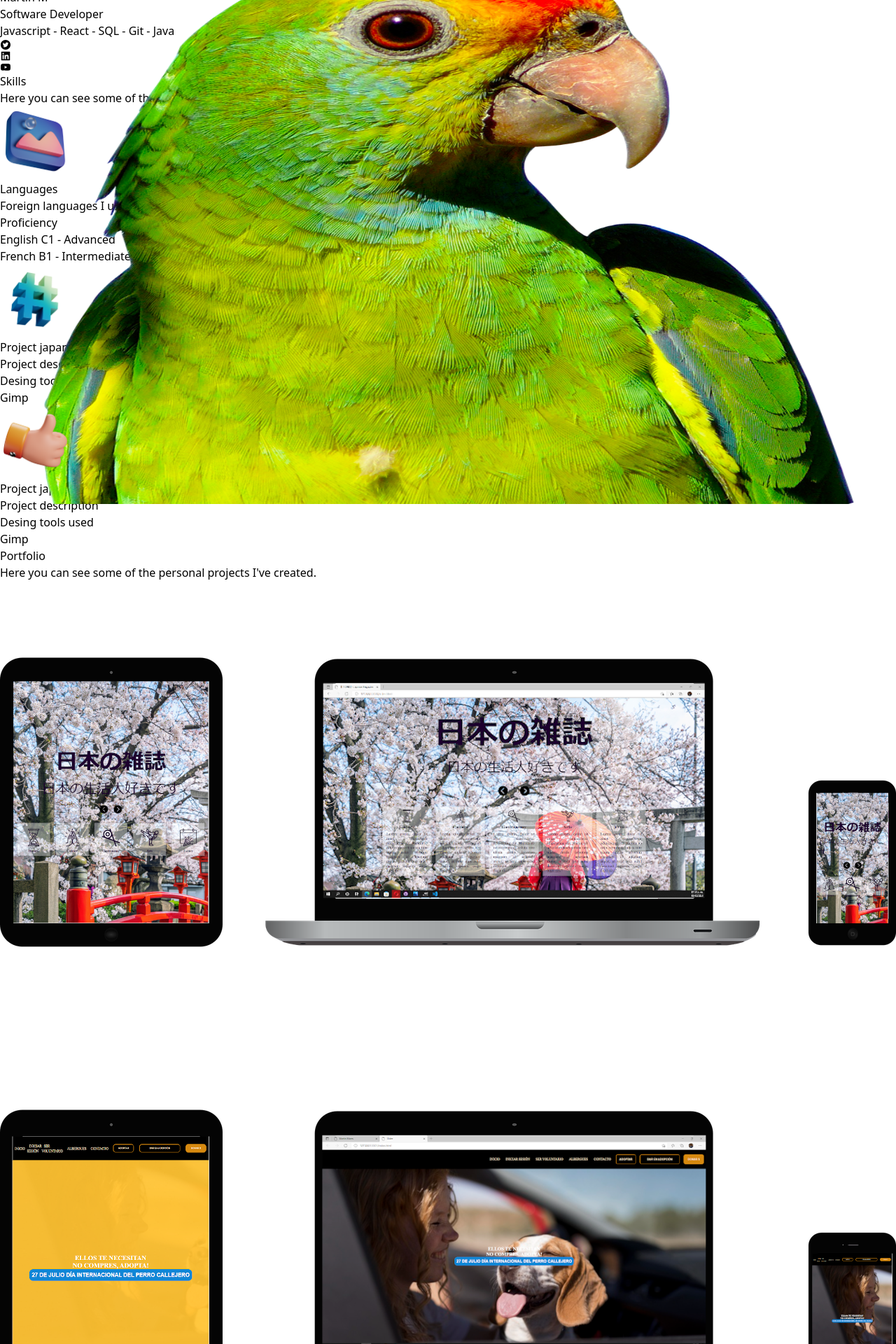
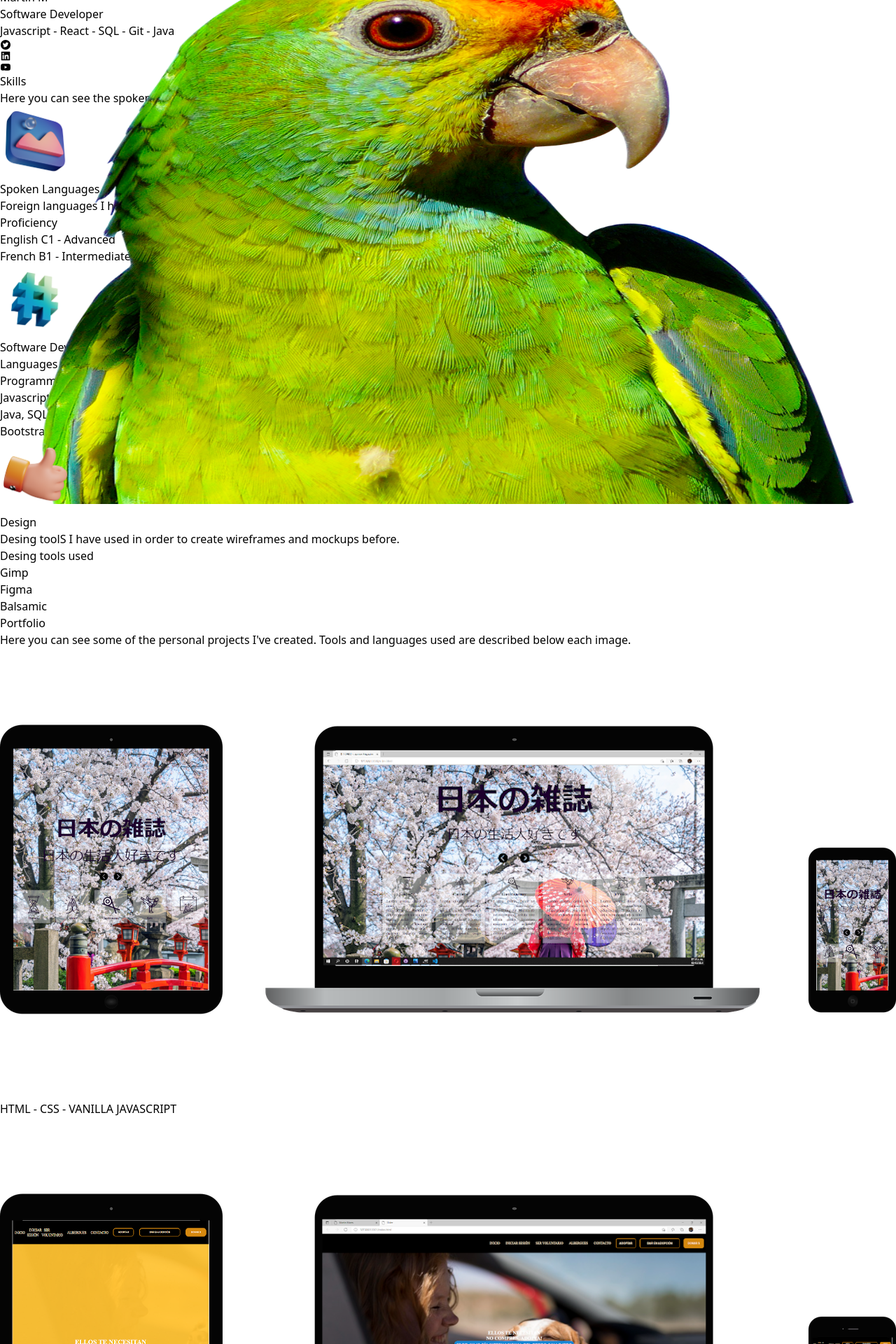
Before and after one commit to MartinMaresC/ReactPortfolio, a Next.js app in the folder react-portfolio/: page / in a window 1280 px wide. Shown: the part 80-2000 px from the top of the page at 70% size. Built offline with nearby package versions, Linux system fonts and the light colour scheme.

Commit message:
Update index
Images and text customized. Profile picture to be added along with more repositories, icons to be changed and contact section too.

```diff
--- a/react-portfolio/pages/index.tsx
+++ b/react-portfolio/pages/index.tsx
@@ -24,12 +24,13 @@ export default function Home() {
       <main className='bg-white px-10 md:px20 lg:px-40 dark:bg-gray-900'>
        <section className='min-h-screen'>
         <nav className='p-10 mb-12 flex justify-between'>
-          <h1 className=' text-xl font-burtons'>Welcome</h1>
+          <h1 className=' text-xl font-burtons dark:text-white'>Welcome</h1>
           <ul className='flex items-center'>
             <li>
               <BsFillMoonStarsFill
               onClick={() =>setDarkMode(!darkMode)}
-              className='cursor-pointer text-2xl' />
+              className='cursor-pointer text-2xl
+              dark:text-white' />
             </li>
             <li>
               <a className=' bg-gradient-to-r from-cyan-500 to-teal-500 text-white px-4 py-2 rounded-md ml-8' href="">Resume</a>
@@ -38,7 +39,7 @@ export default function Home() {
         </nav>
         <div className=' text-center p-10'>
           <h2 className='text-5xl py-2 text-teal-600 font-medium md:text-6xl'>Martin M</h2>
-          <h3 className='text-2xl py-2 md:text-3xl'>Software Developer</h3>
+          <h3 className='text-2xl py-2 md:text-3xl dark:text-white'>Software Developer</h3>
           <p className='text-md py-5 text-amber-700 leading-8 md:text-xl max-w-lg mx-auto'>
             Javascript - React - SQL - Git - Java
           </p>
@@ -55,9 +56,9 @@ export default function Home() {
 
        <section>
         <div>
-          <h3 className='text-3xl py-1'>Skills</h3>
-          <p className='text-md py-2 leading-8 text-gray-80'>
-            Here you can see some of the personal projects I've created.
+          <h3 className='text-3xl py-1 dark:text-white'>Skills</h3>
+          <p className='text-md py-2 leading-8 text-gray-80 dark:text-white'>
+            Here you can see the spoken and programming languages I know, but also some design tools.
           </p>
         </div>
 
@@ -65,10 +66,10 @@ export default function Home() {
           <div className='text-center shadow-lg p-10 rounded-xl my-10 dark:bg-white'>
             <Image src={design} width={100} height={100} />
             <h3 className='text-lg font-medium pt-8 pb-2'>
-              Languages
+              Spoken Languages
             </h3>
             <p className='py-2 max-w-md mx-auto'>
-              Foreign languages I use for personal, academic and professional purposes.
+              Foreign languages I have used for personal, academic and professional purposes.
             </p>
             <h4 className='py-4 text-teal-600'>Proficiency</h4>
             <p className='text-gray-800 py-1'>English C1 - Advanced</p>
@@ -78,44 +79,57 @@ export default function Home() {
           <div className='text-center shadow-lg p-10 rounded-xl my-10 dark:bg-white'>
             <Image src={code} width={100} height={100} />
             <h3 className='text-lg font-medium pt-8 pb-2'>
-              Project japan
+              Software Development
             </h3>
-            <p className='py-2'>
-              Project description
+            <p className='py-2 max-w-md mx-auto'>
+               Languages and tools I have use with academic and personal purpose in order to build portfolio.
             </p>
-            <h4 className='py-4 text-teal-600'>Desing tools used</h4>
-            <p className='text-gray-800 py-1'>Gimp</p>
+            <h4 className='py-4 text-teal-600'>Programming languages and resources</h4>
+            <p className='text-gray-800 py-1'>Javascript, React, Next Js</p>
+            <p className='text-gray-800 py-1'>Java, SQL, C</p>
+            <p className='text-gray-800 py-1'>Bootstrap, Css</p>
           </div>
 
           <div className='text-center shadow-lg p-10 rounded-xl my-10 dark:bg-white'>
             <Image src={consulting} width={100} height={100} />
             <h3 className='text-lg font-medium pt-8 pb-2'>
-              Project japan
+              Design
             </h3>
-            <p className='py-2'>
-              Project description
+            <p className='py-2 max-w-md mx-auto'>
+              Desing toolS I have used in order to create wireframes and mockups before.
             </p>
             <h4 className='py-4 text-teal-600'>Desing tools used</h4>
             <p className='text-gray-800 py-1'>Gimp</p>
+            <p className='text-gray-800 py-1'>Figma</p>
+            <p className='text-gray-800 py-1'>Balsamic</p>
           </div>
         </div>
        </section>
        <section>
         <div>
-          <h3 className='text-3xl py-1'>Portfolio</h3>
-          <p className='text-md py-2 leading-8 text-gray-80'>
-            Here you can see some of the personal projects I've created.
+          <h3 className='text-3xl py-1 dark:text-white'>Portfolio</h3>
+          <p className='text-md py-2 leading-8 text-gray-80 dark:text-white'>
+            Here you can see some of the personal projects I've created. Tools and languages used are described below each image.
           </p>
         </div>
-        <div className='justify-center flex flex-col gap-10 py-10 lg:flex-row lg:flex-wrap'>
-          <div className='basis-1/3 flex-1'>
+        <div className='justify-center flex flex-col gap-10 py-10 lg:flex-row lg:flex-wrap dark:text-white'>
+          <div className='basis-1/3 flex-1 text-center'>
             <Image src={japon} rounded-lg object-cover />
+            <p>
+              HTML - CSS - VANILLA JAVASCRIPT
+            </p>
           </div>
-          <div className='basis-1/3 flex-1'>
+          <div className='basis-1/3 flex-1 text-center'>
             <Image src={refugio} rounded-lg object-cover />
+            <p>
+              HTML - CSS - VANILLA JAVASCRIPT
+            </p>
           </div>
-          <div className='basis-1/3 flex-1'>
+          <div className='basis-1/3 flex-1 text-center'>
             <Image src={carnivoraz} rounded-lg object-cover />
+            <p>
+              HTML - CSS - VANILLA JAVASCRIPT
+            </p>
           </div>
         </div>
        </section>
```
